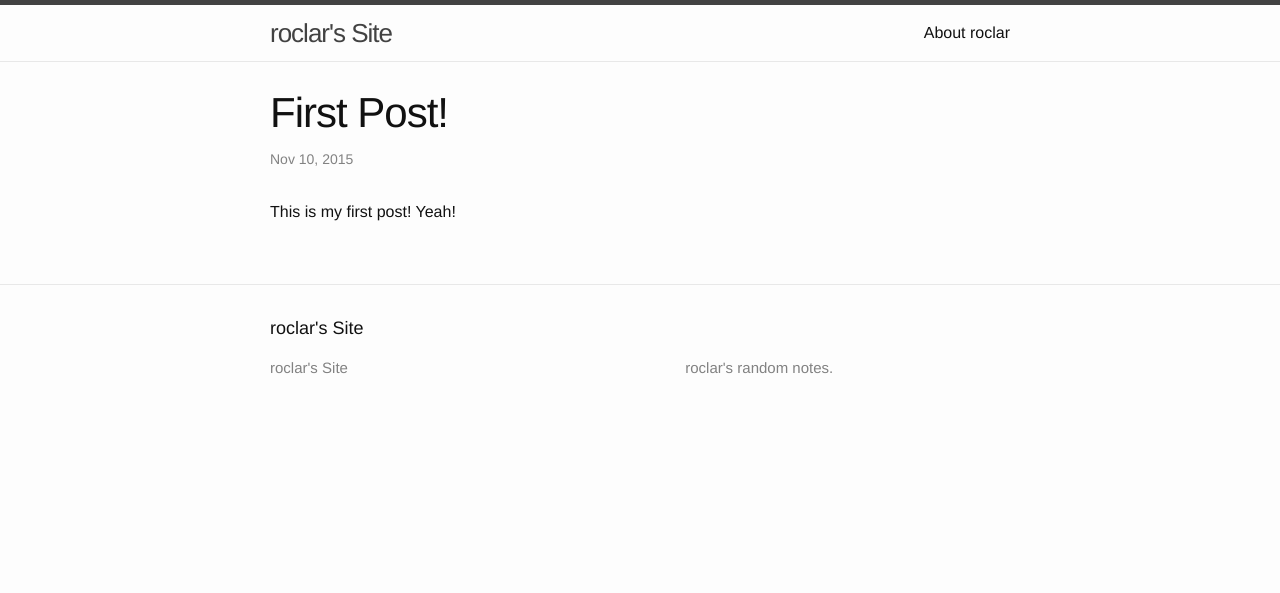
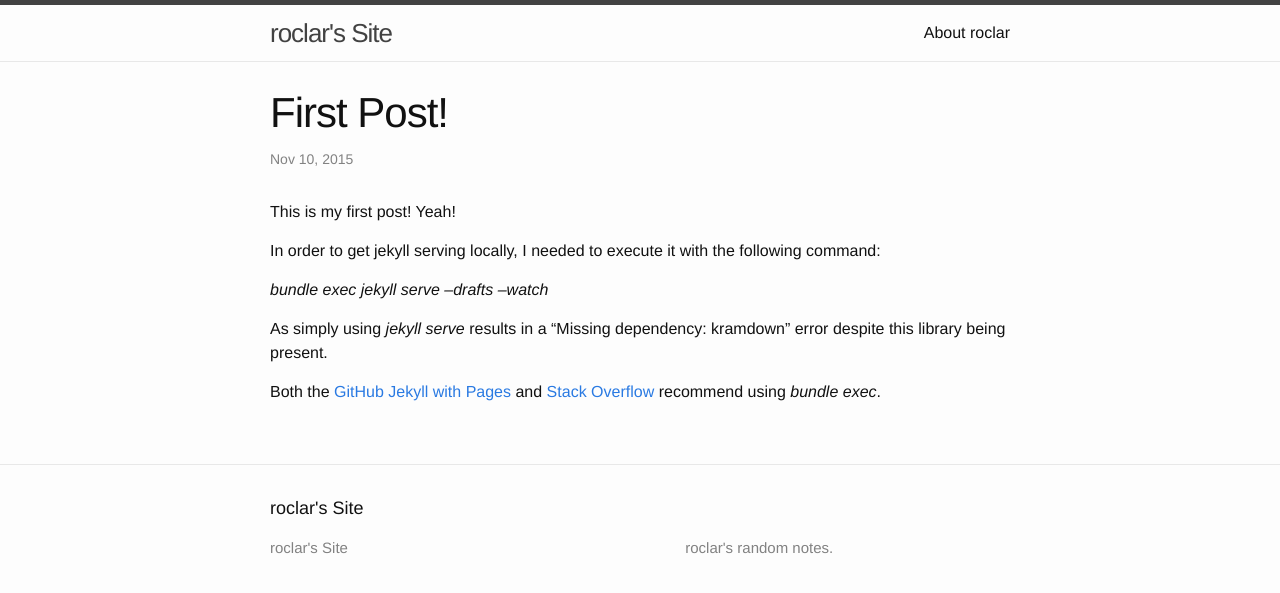
Before and after one commit to roclar/roclar.github.io, a Jekyll site: the page built from _posts/2015-11-10-First-Post.md, in a window 1280 px wide. Shown: the top 593 px of the page. Built offline with Jekyll 4.4.1, drawn with Linux system fonts in a browser that asks for light colours.

Commit message:
Added Jekyll startup information to my first post.

```diff
--- a/_posts/2015-11-10-First-Post.md
+++ b/_posts/2015-11-10-First-Post.md
@@ -3,3 +3,11 @@
 title: First Post!
 ---
 This is my first post!  Yeah!
+
+In order to get jekyll serving locally, I needed to execute it with the following command:
+
+*bundle exec jekyll serve --drafts --watch*
+
+As simply using *jekyll serve* results in a "Missing dependency: kramdown" error despite this library being present.
+
+Both the [GitHub Jekyll with Pages](https://help.github.com/articles/using-jekyll-with-pages/) and [Stack Overflow](http://stackoverflow.com/questions/31417469/jekyll-ruby-kramdown-missing-dependency) recommend using *bundle exec*.
```
